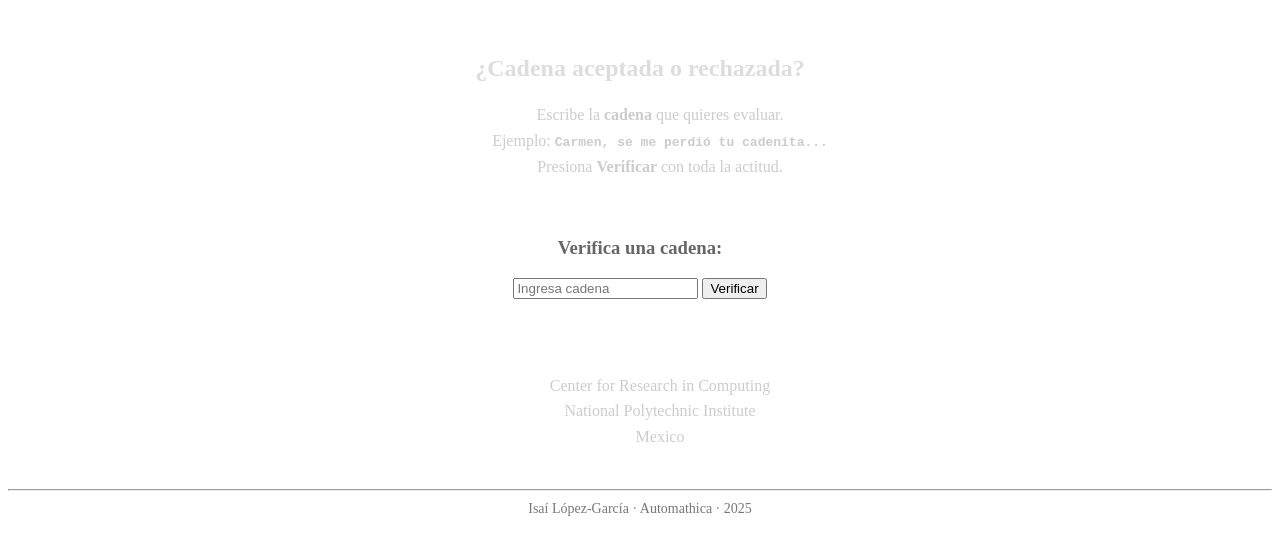
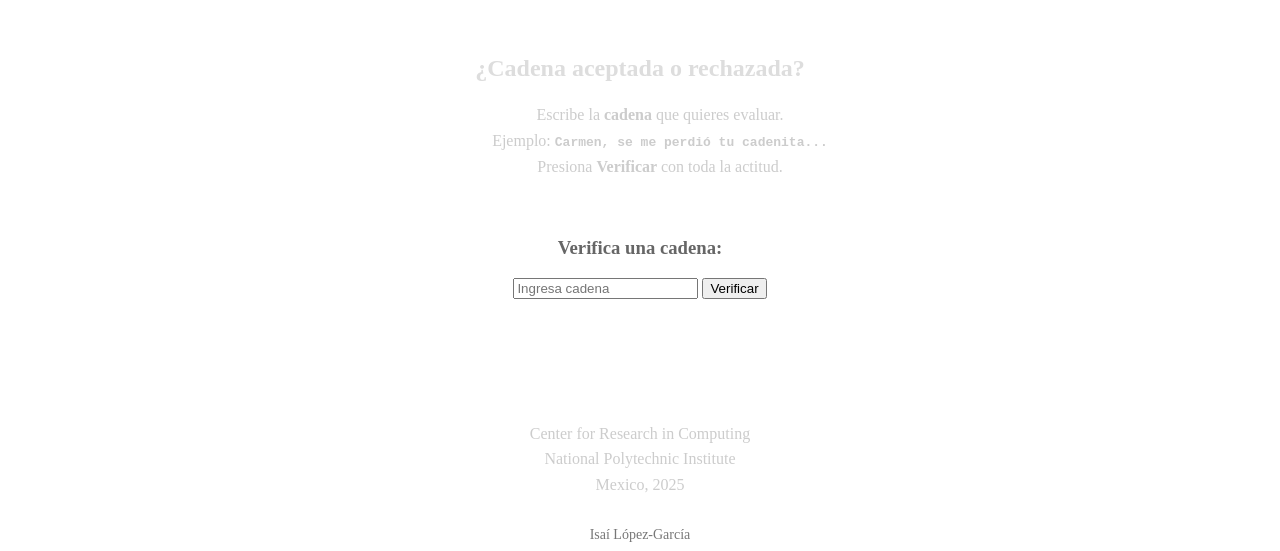
Before and after one commit to isailg/Automathica, a plain HTML site: page index.html in a window 1280 px wide. Shown: the part 1083-1634 px from the top of the page. Before the commit the page ends 1608 px from the top, so only its background shows below. Drawn offline with Linux system fonts and the light colour scheme.

Commit message:
Automathica v.1

```diff
--- a/index.html
+++ b/index.html
@@ -71,11 +71,11 @@ q0;ε;q0</textarea>
 
 
 
-<section style="margin-bottom: 2em; background-color: rgba(255, 255, 255, 0.05); padding-top: 3em; border-radius: 10px;">
-            <ul style="color: #ccc; list-style: none; line-height: 1.6;">
+<section style="padding-bottom: 0em; background-color: rgba(255, 255, 255, 0.05); padding-top: 6em; ">
+            <ul style="color: #ccc; list-style: none; line-height: 1.6; padding-left: 0em;">
             <li>Center for Research in Computing</li>
             <li> National Polytechnic Institute</li>
-            <li> Mexico</li>
+            <li> Mexico, 2025 </li>
 
 
             </ul>
@@ -85,9 +85,8 @@ q0;ε;q0</textarea>
 
 
         <script src="smf.js"></script>
-        <footer style="margin-top: 40px; text-align: center; font-size: 14px; color: #777;">
-          <hr style="margin-bottom: 10px;">
-          Isaí López-García · Automathica · 2025
+        <footer style="margin-top: 30px; text-align: center; font-size: 14px; color: #777;">
+          Isaí López-García
         </footer>
 </body>
 </html>
```
